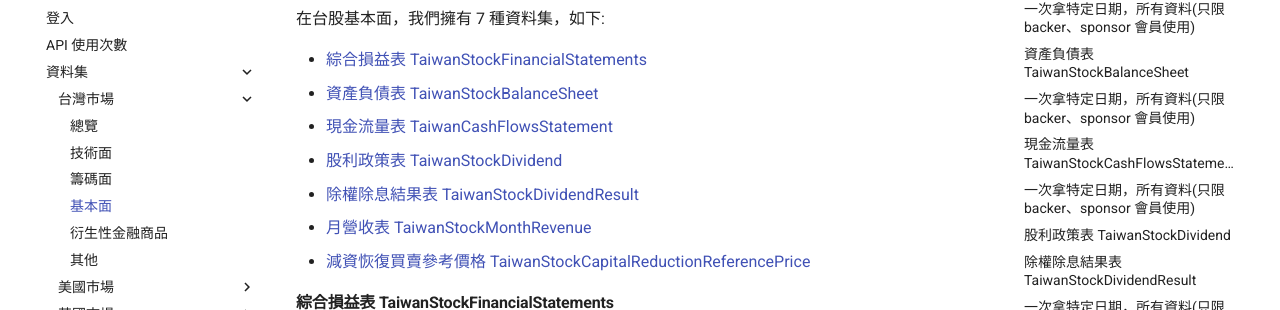
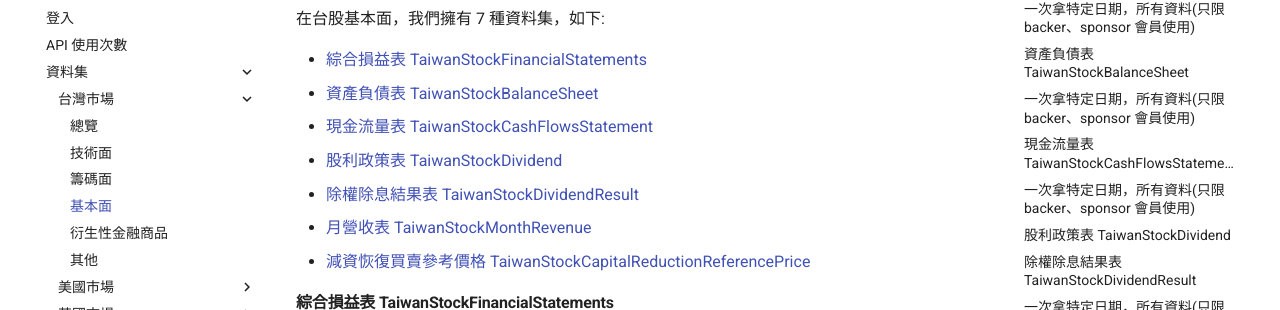
Before and after one commit to FinMind/FinMind-Doc, an MkDocs documentation site: the page built from docs/tutor/TaiwanMarket/Fundamental.md, in a window 1280 px wide and 900 px high. Shown: the part 174-484 px from the top of the window. Built offline with MkDocs 1.6.1 and Material for MkDocs 9.7.7, drawn with Linux system fonts in a browser that asks for light colours; comment, search, counter and statistics services are not loaded.

Commit message:
fix: TaiwanCashFlowsStatement typo

```diff
--- a/docs/tutor/TaiwanMarket/Fundamental.md
+++ b/docs/tutor/TaiwanMarket/Fundamental.md
@@ -3,7 +3,7 @@
 
 - [綜合損益表 TaiwanStockFinancialStatements](https://finmind.github.io/tutor/TaiwanMarket/Fundamental/#taiwanstockfinancialstatements)
 - [資產負債表 TaiwanStockBalanceSheet](https://finmind.github.io/tutor/TaiwanMarket/Fundamental/#taiwanstockbalancesheet)
-- [現金流量表 TaiwanCashFlowsStatement](https://finmind.github.io/tutor/TaiwanMarket/Fundamental/#taiwancashflowsstatement)
+- [現金流量表 TaiwanStockCashFlowsStatement](https://finmind.github.io/tutor/TaiwanMarket/Fundamental/#taiwanstockcashflowsstatement)
 - [股利政策表 TaiwanStockDividend](https://finmind.github.io/tutor/TaiwanMarket/Fundamental/#taiwanstockdividend)
 - [除權除息結果表 TaiwanStockDividendResult](https://finmind.github.io/tutor/TaiwanMarket/Fundamental/#taiwanstockdividendresult)
 - [月營收表 TaiwanStockMonthRevenue](https://finmind.github.io/tutor/TaiwanMarket/Fundamental/#taiwanstockmonthrevenue)
```
